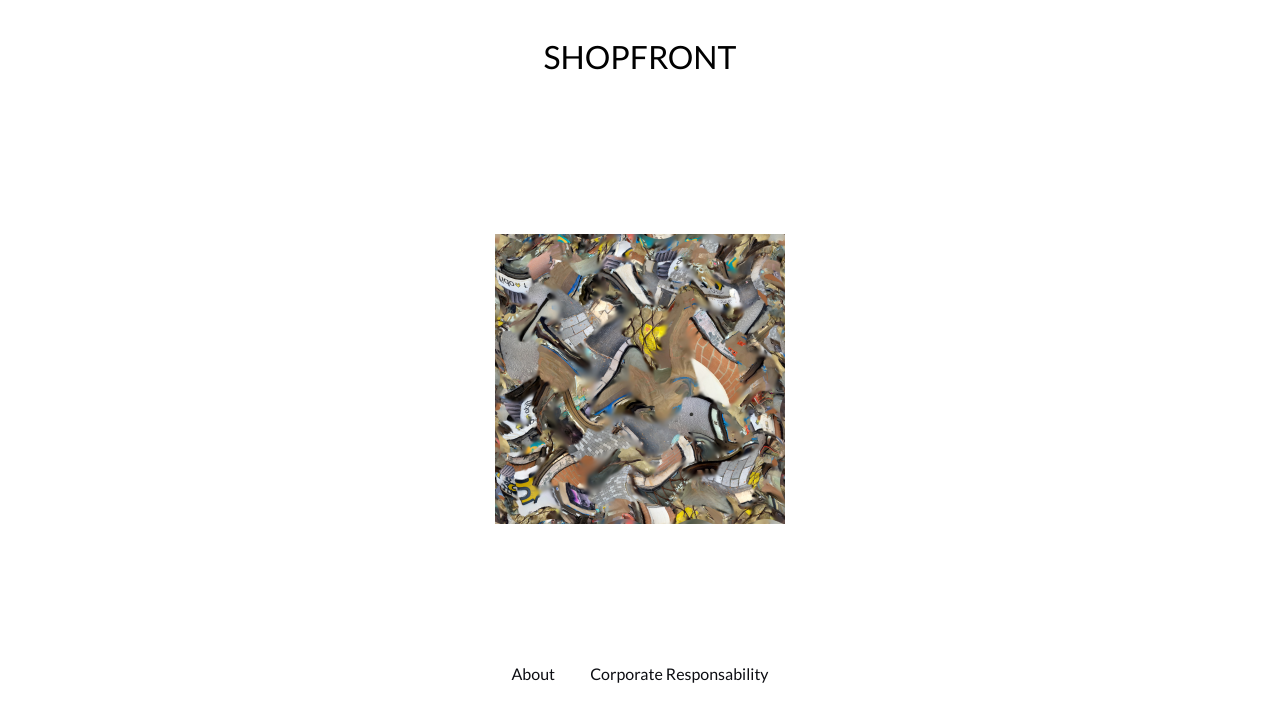
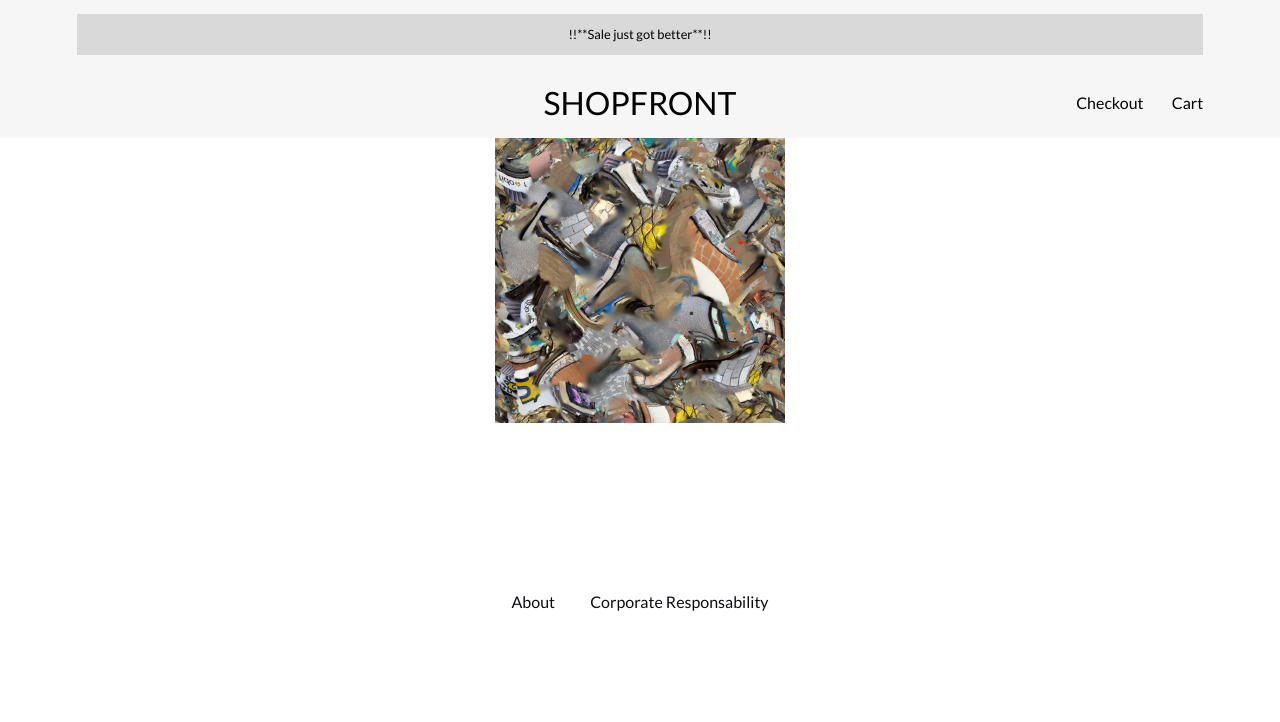
Before and after one commit to Myriade/shpfrnt.net, a website built with webpack: page index.html in a window 1280 px wide. Built offline with nearby package versions, Linux system fonts and the light colour scheme.

Commit message:
Site Header WIP

```diff
--- a/src/styles/_commons.scss
+++ b/src/styles/_commons.scss
@@ -1,6 +1,7 @@
 // // //  COLORS  // // //
 $black: #0C0D12;
-$lightgrey: #F2F2F2;
+$lightgrey: #F6F6F6;
+$mediumgrey: #D9D9D9;
 
 // // //  BREAKPOINTS  // // //
 $breakpoint-small: 768px;   // Phones and small tablets
--- a/src/views/siteHeader/siteHeader.html.js
+++ b/src/views/siteHeader/siteHeader.html.js
@@ -2,5 +2,12 @@ export default function () {
 return `
 
   <h1>Shopfront</h1>
+  <nav>
+    <a class="checkout">Checkout</a>
+    <a class="cart">Cart</a>
+  </nav>
+  <aside>
+    <p>!!**Sale just got better**!!</p>
+  </aside>
 
 `}
--- a/src/views/siteHeader/siteHeader.scss
+++ b/src/views/siteHeader/siteHeader.scss
@@ -1,6 +1,44 @@
 @import '../../styles/commons';
 
-h1 {
-  text-transform: uppercase;
-  text-align: center;
+#siteHeader {
+  width: 88vw;
+  position: fixed;
+  grid-template-columns: 3fr 1fr;
+  grid-template-rows: 1fr 1fr;
+  background: $lightgrey;
+  position: fixed;
+
+  h1 {
+    grid-row-start: 2;
+    grid-row-end: 3;
+    text-transform: uppercase;}
+
+  nav {
+    grid-row-start: 2;
+    grid-row-end: 3;
+    display: flex;
+    justify-content: flex-end;
+    column-gap: 10%;
+  }
+
+  aside {
+    grid-row-start: 1;
+    grid-row-end: 2;
+    grid-column-start: 1;
+    grid-column-end: 3;
+    text-align: center;
+    background: $mediumgrey;
+    p {
+      font-size: 0.8rem;}
+  }
+
+  @include medium-up {
+    h1 {
+      text-align: center;
+      grid-column-start: 1;
+      grid-column-end: 3;}
+    nav {
+      grid-column-start: 2;
+      grid-column-end: 3;}}
+
 }
```
